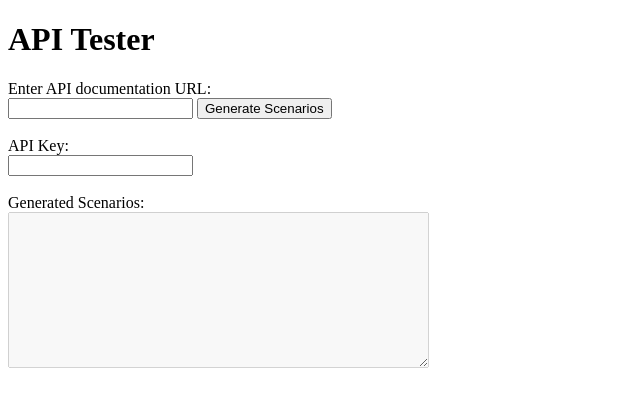
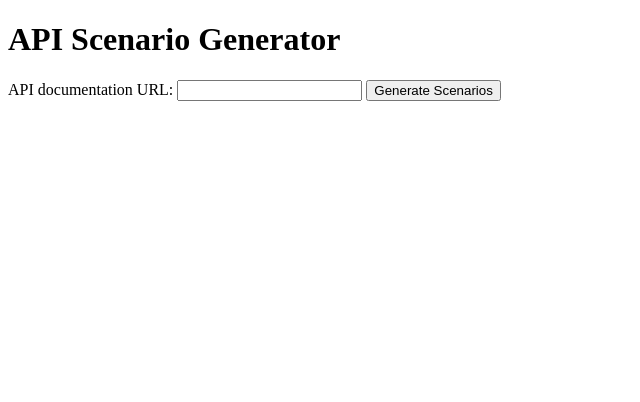
Before and after one commit to DunkBlocker3000/ai-api, a plain HTML site: page index.html in a window 1280 px wide. Shown: the whole page, without its empty margins (0-640 px from the left). Drawn offline with nearby package versions, Linux system fonts and the light colour scheme.

Commit message:
Update index.html

```diff
--- a/index.html
+++ b/index.html
@@ -1,26 +1,21 @@
 <!DOCTYPE html>
-<html>
+<html lang="en">
 <head>
-  <title>API Tester</title>
-  <meta charset="UTF-8">
-  <meta name="viewport" content="width=device-width, initial-scale=1.0">
-  <script src="main.js"></script>
+    <meta charset="UTF-8">
+    <title>API Scenario Generator</title>
 </head>
 <body>
-  <h1>API Tester</h1>
-  <label>Enter API documentation URL:</label>
-  <br>
-  <input type="text" id="url-input">
-  <button id="generate-button" onclick="generateScenarios()">Generate Scenarios</button>
-  <br>
-  <br>
-  <label>API Key:</label>
-  <br>
-  <input type="text" id="api-key">
-  <br>
-  <br>
-  <label>Generated Scenarios:</label>
-  <br>
-  <textarea id="scenarios" rows="10" cols="50" disabled></textarea>
+    <h1>API Scenario Generator</h1>
+    <form>
+        <label for="api-url">API documentation URL:</label>
+        <input type="text" id="api-url" name="api-url">
+        <button id="generate-scenarios" type="button">Generate Scenarios</button>
+    </form>
+
+    <div id="results"></div>
+
+    <script src="https://cdn.jsdelivr.net/npm/axios/dist/axios.min.js"></script>
+    <script src="./in.js"></script>
+    <script src="./main.js"></script>
 </body>
 </html>
```
